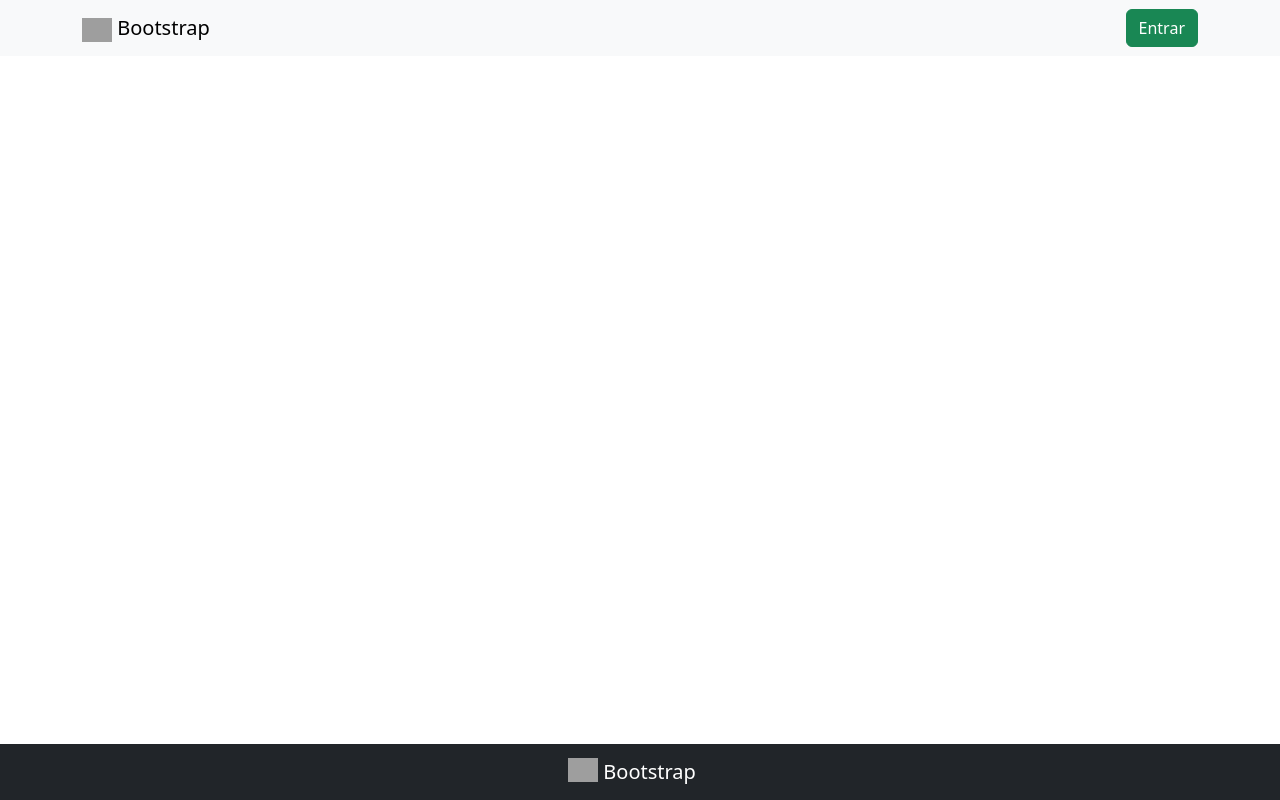
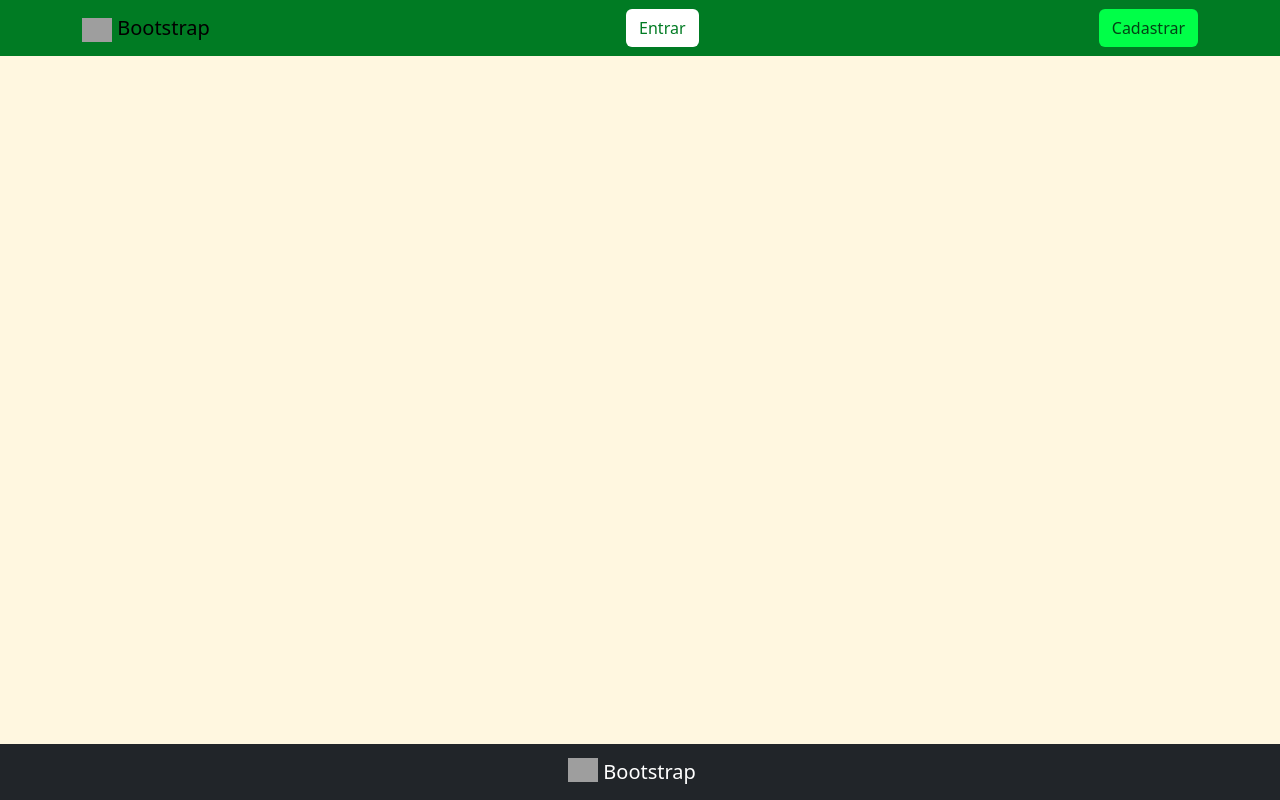
Before and after one commit to leon-rdo/SGE-GP, a Django app: page / in a window 1280 px wide. Run offline with Django 4.2, Linux system fonts and the light colour scheme; parts of the project's set-up code (start-up, migrations or seed data) failed here and were passed over; some libraries are stand-ins or nearby versions; grey boxes are pictures that could not be loaded.

Commit message:
feat: start the landing page and apply a stylesheet

```diff
--- a/main/templates/main/index.html
+++ b/main/templates/main/index.html
@@ -2,6 +2,15 @@
 
 {% block title %}{% endblock title %}
 
+{% block nav_details %}
+    {% if not user.is_authenticated %}
+        <a class="btn" id="botaoLogin" href="{% url 'account_login' %}" role="button">Entrar</a>
+        <a class="btn" id="botaoCadastro" href="{% url 'account_signup' %}" role="button">Cadastrar</a>
+    {% else %}
+        <a class="btn btn-danger" href="{% url 'account_logout' %}" role="button">Sair</a>
+    {% endif %}
+{% endblock %}
+
 {% block content %}
 
 {% endblock content %}
--- a/main/views.py
+++ b/main/views.py
@@ -1,4 +1,4 @@
-from django.views.generic import TemplateView
+from django.views.generic import TemplateView, DetailView
 from .models import *
 from accounts.models import User
 
--- a/static/main/styles/css/style.css
+++ b/static/main/styles/css/style.css
@@ -1,7 +1,34 @@
 body {
     min-height: 100vh;
+    background-color: #FFF7E0;
 }
 
 main {
     flex: 1;
 }
+
+.navbar{
+    background-color: #007B23;
+}
+
+.botao1{
+    background-color: #43C668;
+}
+
+.botao2{
+    background-color: #43C668;
+}
+
+.botao3{
+    background-color: #007B23;
+}
+
+#botaoLogin{
+    background-color: white;
+    color: #007B23;
+}
+
+#botaoCadastro{
+    background-color: #00FF48;
+    color: #024214;
+}
--- a/templates/base.html
+++ b/templates/base.html
@@ -11,18 +11,15 @@
   <body class="d-flex flex-column overflow-hidden">
 
     <header>
-        <nav class="navbar bg-body-tertiary mb-3">
+        <nav class="navbar mb-3">
             <div class="container justify-content-between">
                 <a class="navbar-brand" href="#">
                     <img src="https://getbootstrap.com/docs/5.3/assets/brand/bootstrap-logo.svg" alt="Bootstrap" width="30" height="24">
                     Bootstrap
                 </a>
-                {% if not user.is_authenticated %}
-                    <a class="btn btn-success" href="{% url 'account_login' %}" role="button">Entrar</a>
-                {% else %}
-                    <a class="btn btn-danger" href="{% url 'account_logout' %}" role="button">Sair</a>
-                {% endif %}
+                {% block nav_details %}
 
+                {% endblock %}
             </div>
           </nav>
     </header>
```
